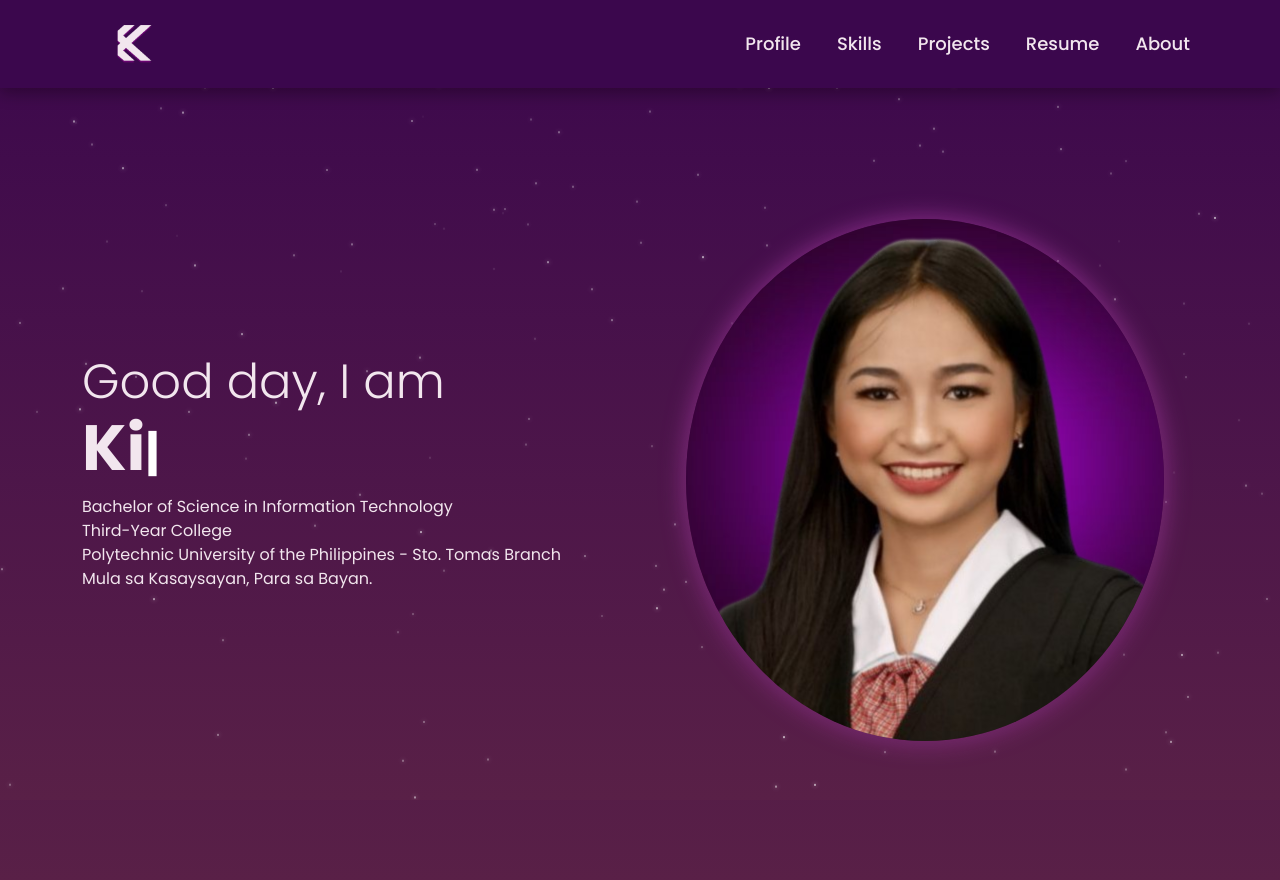
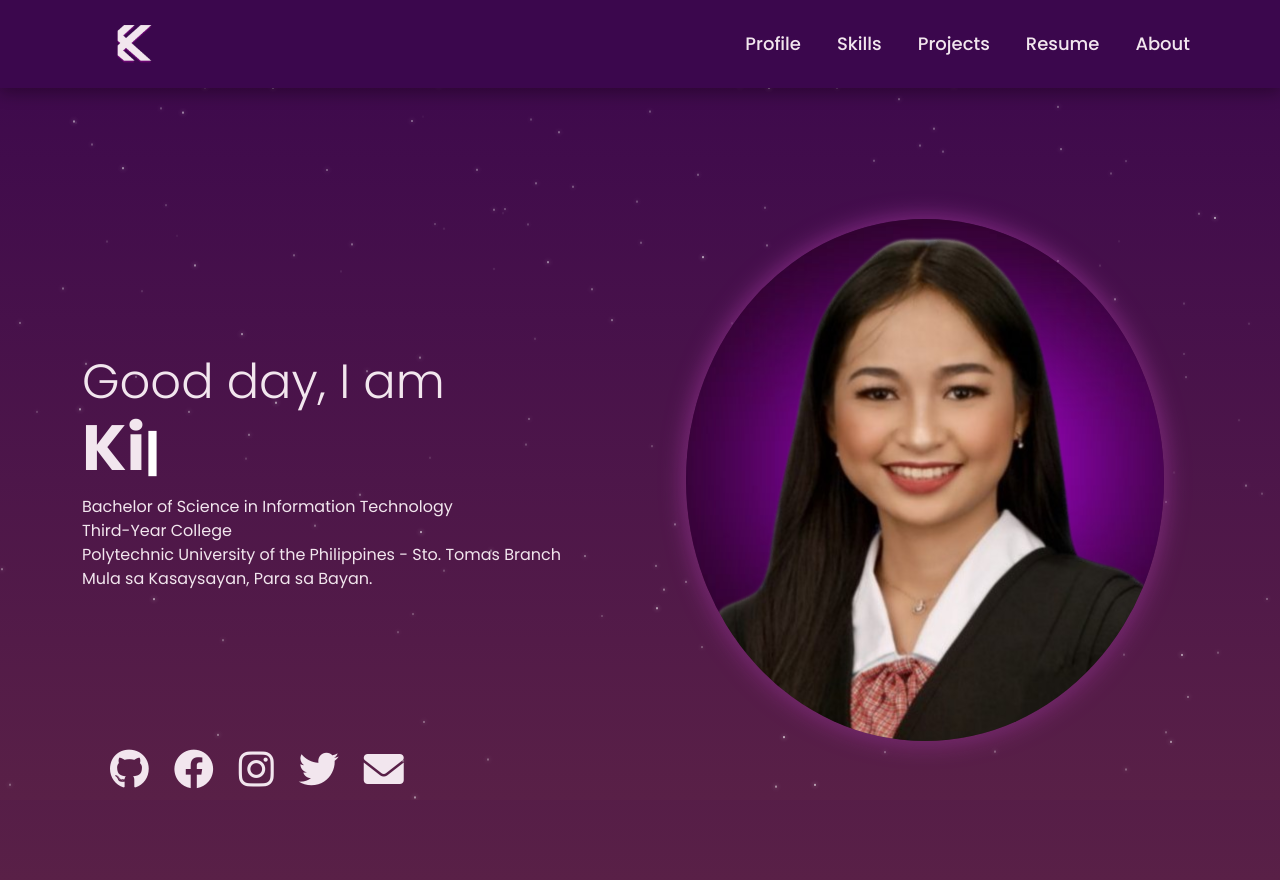
Before and after one commit to kissyaguilar/kissyaguilar.github.io, a PHP site: page / in a window 1280 px wide. Run offline with PHP 8.4, Linux system fonts and the light colour scheme.

Commit message:
social links added

```diff
--- a/Portfolio/css/style.css
+++ b/Portfolio/css/style.css
@@ -11,7 +11,8 @@
 
 /* Background Styling */
 body {
-  background: linear-gradient(to bottom, #3b074d, #592047); /* Consistent gradient */
+  background: linear-gradient(to bottom, #3b074d, #592047);
+  /* Consistent gradient */
   color: rgba(242, 230, 238, 1);
   overflow: auto;
   position: relative;
@@ -37,16 +38,6 @@ body {
   animation: fadeIn 2s ease-in-out;
 }
 
-@keyframes fadeIn {
-  from {
-    opacity: 0;
-    transform: scale(1.0);
-  }
-  to {
-    opacity: 1;
-    transform: scale(1.0);
-  }
-}
 
 .auto-type {
   font-size: 4rem;
@@ -55,14 +46,14 @@ body {
 
 @media (max-width: 768px) {
   .auto-type {
-      font-size: 2.5rem;
+    font-size: 2.5rem;
   }
 
   .profile-image {
     max-width: 75%;
   }
 
-  .display-5{
+  .display-5 {
     font-size: 2rem;
   }
 
@@ -72,6 +63,44 @@ body {
   font-size: 3rem;
   font-weight: bold;
   color: white;
+}
+
+/* Social Links */
+.sociallinks {
+  display: flex;
+  flex-direction: row;
+  justify-content: flex-start;
+  align-items: center;
+  position: absolute;
+  bottom: 80px;
+  left: 110px;
+  gap: 25px;
+}
+
+.sociallinks a {
+  font-size: 40px;
+  color: rgba(242, 230, 238, 1);
+  transition: color 0.3s ease;
+}
+
+.sociallinks a:hover {
+  color: purple;
+  text-shadow: 0 0 10px rgb(255, 255, 255), 0 0 20px rgb(255, 255, 255), 0 0 30px purple;
+  transition: all 0.3s ease;
+}
+
+@media (max-width: 768px) {
+  .sociallinks {
+    position: static;
+    bottom: auto;
+    left: auto;
+    justify-content: center;
+    margin-top: 20px;
+  }
+
+  .sociallinks a {
+    font-size: 30px;
+  }
 }
 
 /* Starry Background */
@@ -84,7 +113,8 @@ body {
   overflow: hidden;
   z-index: -1;
   pointer-events: none;
-  background: linear-gradient(to bottom, #3b074d, #592047); /* Ensure gradient consistency */
+  background: linear-gradient(to bottom, #3b074d, #592047);
+  /* Ensure gradient consistency */
 }
 
 .star {
@@ -102,6 +132,7 @@ body {
     transform: translateY(0);
     opacity: 1;
   }
+
   100% {
     transform: translateY(-100vh);
     opacity: 0;
@@ -156,10 +187,12 @@ body {
     transform: translate(-50%, -50%) scale(0);
     opacity: 1;
   }
+
   50% {
     transform: translate(-50%, -50%) scale(1.5);
     opacity: 0.5;
   }
+
   100% {
     transform: translate(-50%, -50%) scale(0);
     opacity: 0;
@@ -196,3 +229,15 @@ body {
 #education p {
   font-size: 1rem;
 }
+
+@keyframes fadeIn {
+  from {
+    opacity: 0;
+    transform: scale(1.0);
+  }
+
+  to {
+    opacity: 1;
+    transform: scale(1.0);
+  }
+}
--- a/index.html
+++ b/index.html
@@ -7,16 +7,12 @@
     <meta name="viewport" content="width=device-width, initial-scale=1.0">
     <meta http-equiv="X-UA-Compatible" content="IE=edge">
     <title>Kissy Aguilar</title>
+    <link rel="stylesheet" href="https://cdnjs.cloudflare.com/ajax/libs/font-awesome/6.0.0-beta3/css/all.min.css">
     <link rel="shortcut icon" href="Portfolio/images/kissyTab.png" type="image/png" />
     <link href="https://cdn.jsdelivr.net/npm/bootstrap@5.3.3/dist/css/bootstrap.min.css" rel="stylesheet"
         integrity="sha384-QWTKZyjpPEjISv5WaRU9OFeRpok6YctnYmDr5pNlyT2bRjXh0JMhjY6hW+ALEwIH" crossorigin="anonymous">
     <link rel="stylesheet" href="Portfolio/css/style.css">
-
 </head>
-
-<style>
-
-</style>
 
 <body>
     <!-- Header / Navbar -->
@@ -76,6 +72,25 @@
         </div>
     </div>
 
+
+    <div class="sociallinks">
+        <a href="https://github.com/" target="_blank">
+            <i class="fa-brands fa-github"></i>
+        </a>
+        <a href="https://www.facebook.com/" target="_blank">
+            <i class="fa-brands fa-facebook"></i>
+        </a>
+        <a href="https://www.instagram.com/" target="_blank">
+            <i class="fa-brands fa-instagram"></i>
+        </a>
+        <a href="https://twitter.com/_" target="_blank">
+            <i class="fa-brands fa-twitter"></i>
+        </a>
+        <a href="mailto:kissyaguilar1@gmail.com" target="_blank">
+            <i class="fa-solid fa-envelope"></i>
+        </a>
+    </div>
+
     <!-- Starry Background - purple -->
     <div class="stars">
         <!--stars-->
```
Also changed, not shown: Project5/index.html (+6 -6 lines).
